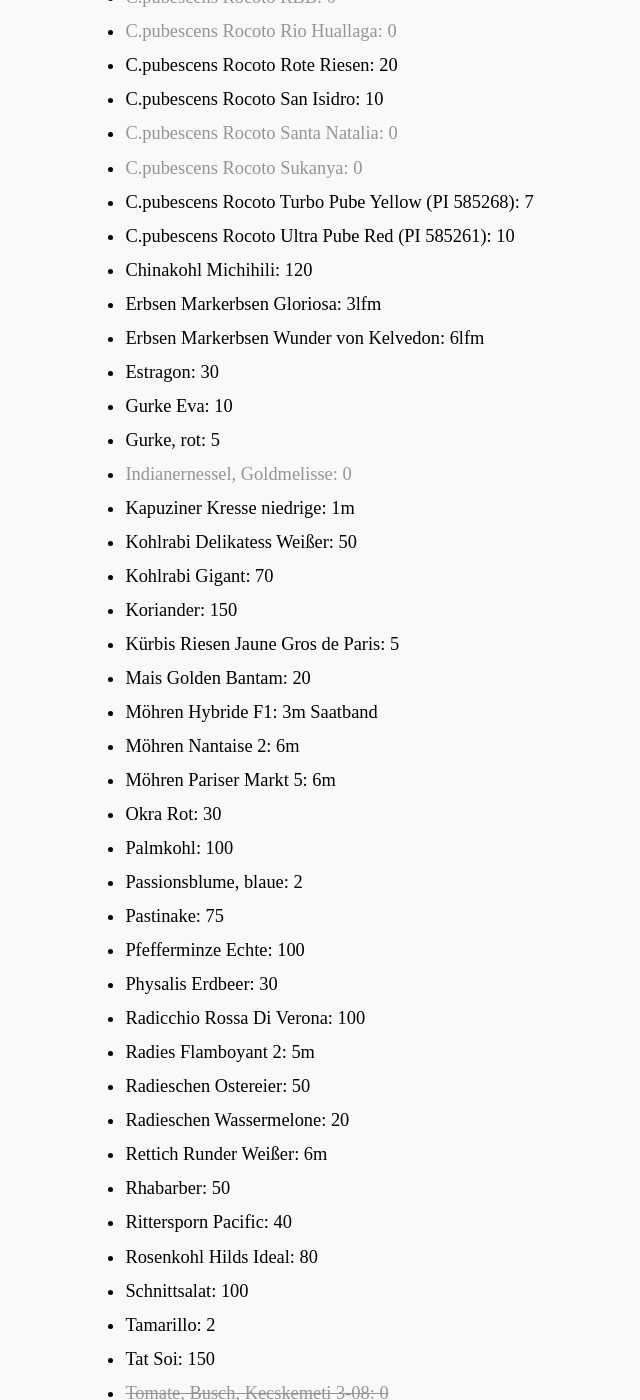
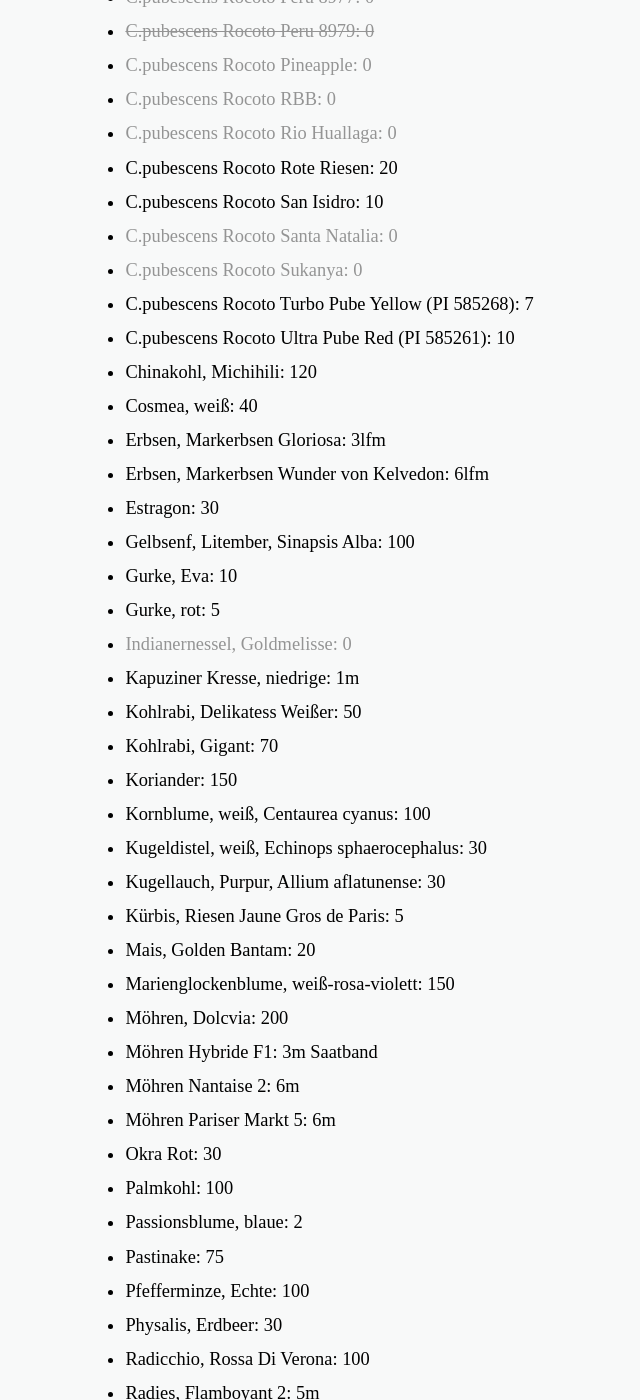
Before and after one commit to iamsebastian/blog.sebastian.science, a Jekyll site: the page built from samen.md, in a window 1280 px wide and 1400 px high, scrolled down 3862 px. Shown: the whole window, without its empty margins (181-821 px from the left). Built offline with Jekyll 4.4.1, drawn with Linux system fonts in a browser that asks for light colours; some of the changed text lies outside the part shown.

Commit message:
Updated seeds

```diff
--- a/_data/seeds.yaml
+++ b/_data/seeds.yaml
@@ -8,9 +8,12 @@ Basilikum Zimt: 50
 Basilikum Zitronen: 50
 Blumenkohl Graffiti: 50
 Blutampfer: 20
+Blühstreifenmischung, Bingenheimer: 2000
 Bohne, Mix: 25
 Bohne, Stange, Cranberry Flieder: 11
+Bohne, Stange, Blauhilde: 30
 Bohnen Busch: 6lfm
+Buchweizen, Fagopyrum: 100
 Capsicum Mix: 150
 C.annuum Ancho / Poblano: 0
 C.annuum Bulgarian Carrot: 10
@@ -101,19 +104,26 @@ C.pubescens Rocoto Santa Natalia: 0
 C.pubescens Rocoto Sukanya: 0
 C.pubescens Rocoto Turbo Pube Yellow (PI 585268): 7
 C.pubescens Rocoto Ultra Pube Red (PI 585261): 10
-Chinakohl Michihili: 120
-Erbsen Markerbsen Gloriosa: 3lfm
-Erbsen Markerbsen Wunder von Kelvedon: 6lfm
+Chinakohl, Michihili: 120
+Cosmea, weiß: 40
+Erbsen, Markerbsen Gloriosa: 3lfm
+Erbsen, Markerbsen Wunder von Kelvedon: 6lfm
 Estragon: 30
-Gurke Eva: 10
+Gelbsenf, Litember, Sinapsis Alba: 100
+Gurke, Eva: 10
 Gurke, rot: 5
 Indianernessel, Goldmelisse: 0
-Kapuziner Kresse niedrige: 1m
-Kohlrabi Delikatess Weißer: 50
-Kohlrabi Gigant: 70
+Kapuziner Kresse, niedrige: 1m
+Kohlrabi, Delikatess Weißer: 50
+Kohlrabi, Gigant: 70
 Koriander: 150
-Kürbis Riesen Jaune Gros de Paris: 5
-Mais Golden Bantam: 20
+Kornblume, weiß, Centaurea cyanus: 100
+Kugeldistel, weiß, Echinops sphaerocephalus: 30
+Kugellauch, Purpur, Allium aflatunense: 30
+Kürbis, Riesen Jaune Gros de Paris: 5
+Mais, Golden Bantam: 20
+Marienglockenblume, weiß-rosa-violett: 150
+Möhren, Dolcvia: 200
 Möhren Hybride F1: 3m Saatband
 Möhren Nantaise 2: 6m
 Möhren Pariser Markt 5: 6m
@@ -121,16 +131,17 @@ Okra Rot: 30
 Palmkohl: 100
 Passionsblume, blaue: 2
 Pastinake: 75
-Pfefferminze Echte: 100
-Physalis Erdbeer: 30
-Radicchio Rossa Di Verona: 100
-Radies Flamboyant 2: 5m
-Radieschen Ostereier: 50
-Radieschen Wassermelone: 20
-Rettich Runder Weißer: 6m
+Pfefferminze, Echte: 100
+Physalis, Erdbeer: 30
+Radicchio, Rossa Di Verona: 100
+Radies, Flamboyant 2: 5m
+Radies, Ostereier: 50
+Radies, Wassermelone: 20
+Radies, Sora: 2500
+Rettich, Runder Weißer: 6m
 Rhabarber: 50
-Rittersporn Pacific: 40
-Rosenkohl Hilds Ideal: 80
+Rittersporn, Pacific: 40
+Rosenkohl, Hilds Ideal: 80
 Schnittsalat: 100
 Tamarillo: 2
 Tat Soi: 150
```
